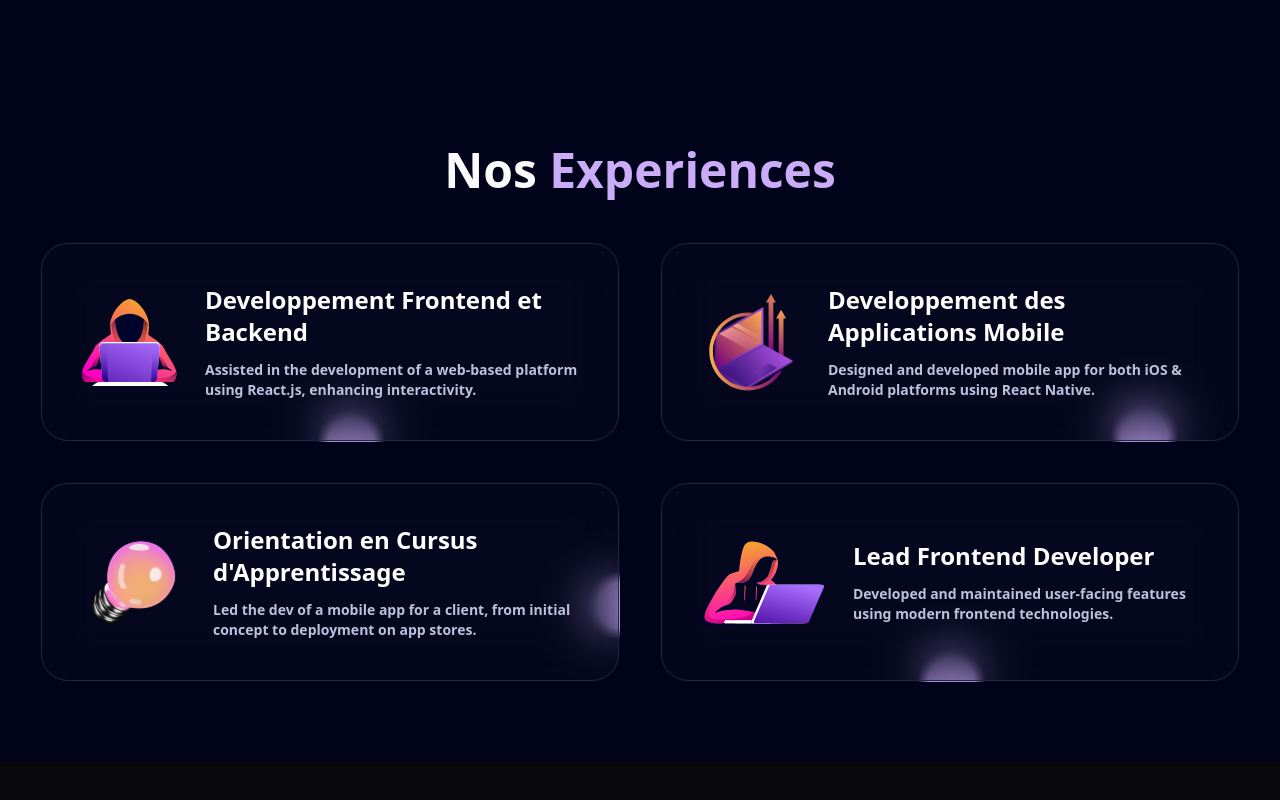
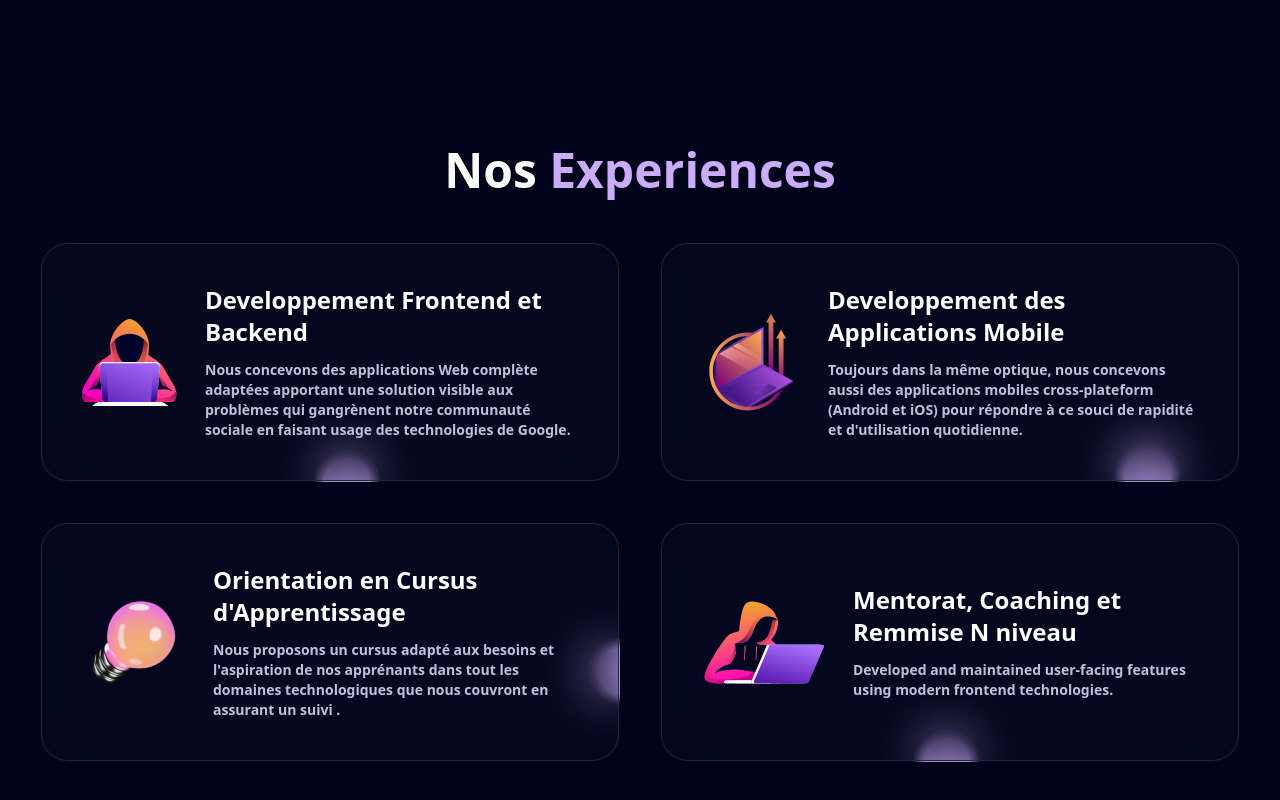
Before and after one commit to Akon2020/gdg-on-campus, a Next.js app: page / in a window 1280 px wide. Shown: the part 3816-4616 px from the top of the page. Before the commit the page ends 4578 px from the top, so only its background shows below. Built offline with nearby package versions, Linux system fonts and the light colour scheme.

Commit message:
another one

```diff
--- a/data/index.ts
+++ b/data/index.ts
@@ -180,27 +180,27 @@ export const workExperience = [
   {
     id: 1,
     title: "Developpement Frontend et Backend",
-    desc: "Assisted in the development of a web-based platform using React.js, enhancing interactivity.",
+    desc: "Nous concevons des applications Web complète adaptées apportant une solution visible aux problèmes qui gangrènent notre communauté sociale en faisant usage des technologies de Google.",
     className: "md:col-span-2",
     thumbnail: "/exp1.svg",
   },
   {
     id: 2,
     title: "Developpement des Applications Mobile",
-    desc: "Designed and developed mobile app for both iOS & Android platforms using React Native.",
+    desc: "Toujours dans la même optique, nous concevons aussi des applications mobiles cross-plateform (Android et iOS) pour répondre à ce souci de rapidité et d'utilisation quotidienne.",
     className: "md:col-span-2",
     thumbnail: "/exp2.svg",
   },
   {
     id: 3,
     title: "Orientation en Cursus d'Apprentissage",
-    desc: "Led the dev of a mobile app for a client, from initial concept to deployment on app stores.",
+    desc: "Nous proposons un cursus adapté aux besoins et l'aspiration de nos apprénants dans tout les domaines technologiques que nous couvront en assurant un suivi .",
     className: "md:col-span-2",
     thumbnail: "/exp3.svg",
   },
   {
     id: 4,
-    title: "Lead Frontend Developer",
+    title: "Mentorat, Coaching et Remmise N niveau",
     desc: "Developed and maintained user-facing features using modern frontend technologies.",
     className: "md:col-span-2",
     thumbnail: "/exp4.svg",
```
